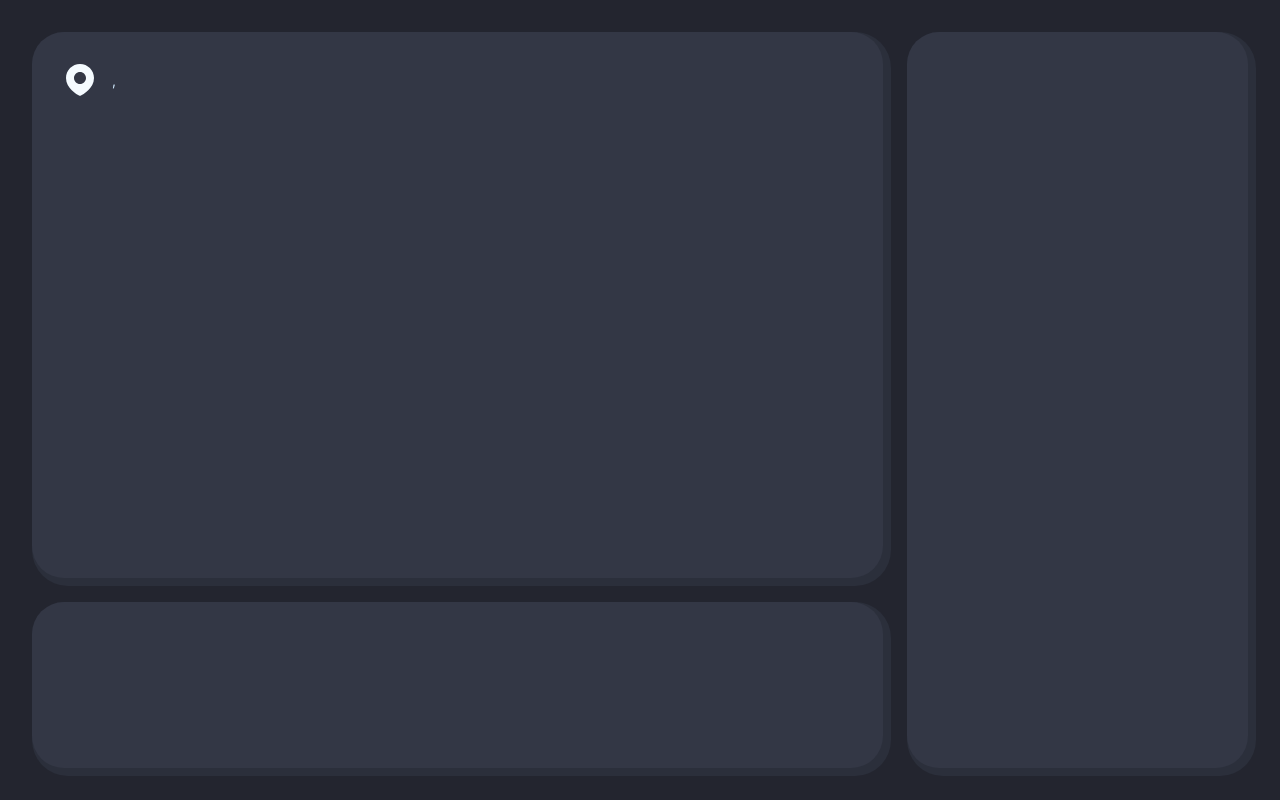
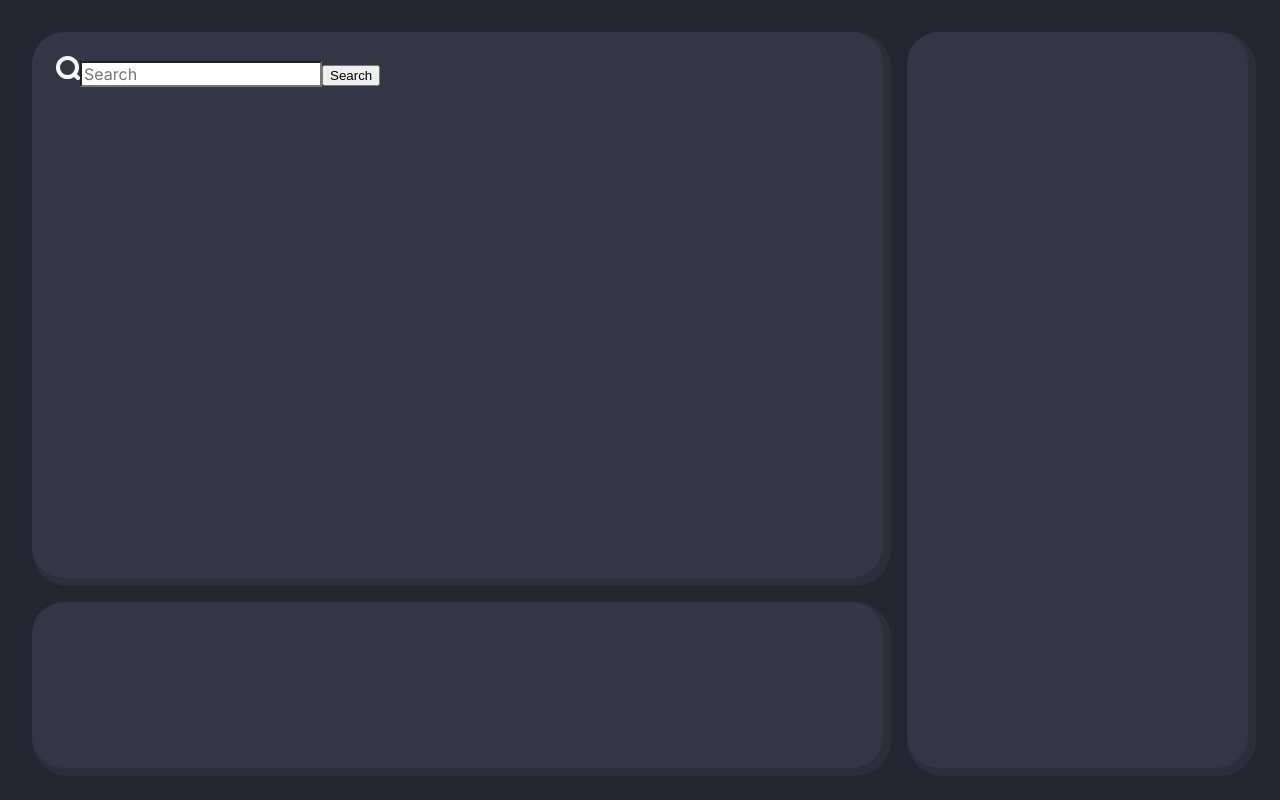
Before and after one commit to Qufel/weather-app, a React (Vite) app: page / in a window 1280 px wide. Built offline with nearby package versions, Linux system fonts and the light colour scheme.

Commit message:
Searching for location using Nominatim API

```diff
--- a/src/DataFetch.ts
+++ b/src/DataFetch.ts
@@ -5,6 +5,7 @@ export const getData = async (latitude: number, longitude: number) => {
 };
 
 export const getLocations = async (query: string) => {
+  await new Promise((f) => setTimeout(f, 1000));
   return fetch(
     `https://nominatim.openstreetmap.org/search?q=${query}&format=json&polygon_kml=0&addressdetails=1&featureType=city`
   ).then((res) => res.json());
--- a/src/assets/styles/components/_location_bar.scss
+++ b/src/assets/styles/components/_location_bar.scss
@@ -1,74 +1,2 @@
 @use "../abstracts" as *;
 @use "../base/typography" as *;
-
-.location-bar {
-  &-display {
-    display: flex;
-    flex-direction: row;
-
-    align-items: center;
-
-    width: fit-content;
-    min-height: 3rem;
-
-    gap: space(small);
-
-    & > .location-description {
-      display: flex;
-      flex-direction: column;
-      align-items: flex-start;
-
-      gap: space(xx-small);
-    }
-  }
-
-  &-search {
-    display: flex;
-    flex-direction: row;
-
-    padding-inline: space(medium);
-    padding-block: space(small);
-
-    align-items: center;
-
-    gap: space(medium);
-
-    width: fit-content;
-
-    background-color: color(black, 800);
-
-    border-radius: space(medium);
-
-    & > .search-input {
-      border: none;
-      color: color(white, 100);
-
-      min-height: space(x-large);
-
-      background-color: transparent;
-
-      &:focus {
-        outline: none;
-      }
-    }
-
-    & > .clear-input {
-      display: flex;
-      align-items: center;
-      justify-items: center;
-
-      background-color: transparent;
-      border: none;
-
-      & > img {
-        width: 20px;
-        height: 20px;
-      }
-
-      &:hover,
-      &:focus {
-        outline: none;
-      }
-    }
-  }
-}
--- a/src/components/LocationBar.tsx
+++ b/src/components/LocationBar.tsx
@@ -1,15 +1,8 @@
-import React, {
-  useEffect,
-  useState,
-  type ChangeEvent,
-  type ChangeEventHandler,
-} from "react";
+import React, { useState } from "react";
 
-import pin from "../assets/icons/pin.svg";
-import search from "../assets/icons/search.svg";
-import cancel from "../assets/icons/cancel.svg";
+import LocationSearch from "./LocationSearch";
 
-interface Location {
+export interface Location {
   name: string;
   state: string;
   country: string;
@@ -20,54 +13,18 @@ interface Location {
 interface Props {}
 
 function LocationBar() {
-  const [isSearching, setIsSearching] = useState(false);
-  const [location, setLocation] = useState(
-    JSON.parse(localStorage.getItem("location") || "{}") || new Location()
-  ); //TODO Implement a way to set location when app was never used (first run)
+  const [location, setLocation] = useState<any | null>(null);
 
-  const [searchQuery, setSearchQuery] = useState("");
-
-  const handleSearchToggle = () => {
-    setIsSearching(true);
-  };
-
-  const handleSearchInput = (event: ChangeEvent<HTMLInputElement>) => {
-    setSearchQuery(event.target.value);
-  };
-
-  if (isSearching) {
-    return (
-      <div className="location-bar-search">
-        <img src={search} alt="Search" />
-        <input
-          id="search-input"
-          className="search-input"
-          type="text"
-          onChange={handleSearchInput}
-          value={searchQuery}
-        />
-        <button
-          id="clear-input"
-          className="clear-input"
-          onClick={() => setSearchQuery("")}
-        >
-          <img src={cancel} alt="Clear Input" />
-        </button>
-      </div>
-    );
-  } else {
-    return (
-      <div className="location-bar-display" onClick={handleSearchToggle}>
-        <img src={pin} alt="Location Pin" width={48} height={48} />
-        <div className="location-description">
-          <h3 className="fs-x-large color-white-100">{location.name}</h3>
-          <p className="fs-small color-white-400">
-            {location.state}, {location.country}
-          </p>
-        </div>
-      </div>
-    );
-  }
+  return (
+    <div className="location-bar">
+      <LocationSearch
+        handleSetLocation={(location: any) => {
+          setLocation(location);
+          console.log("Selected location:", location);
+        }}
+      />
+    </div>
+  );
 }
 
 export default LocationBar;
--- /dev/null
+++ b/src/components/LocationSearch.tsx
@@ -0,0 +1,67 @@
+import React, { use, useEffect, useState } from "react";
+import { type Location } from "./LocationBar";
+
+import { getLocations } from "../DataFetch";
+
+import SearchItem from "./SearchItem";
+
+import search from "../assets/icons/search.svg";
+import { useQuery } from "@tanstack/react-query";
+
+interface Props {
+  handleSetLocation: (location: any) => void;
+}
+
+function LocationSearch({ handleSetLocation }: Props) {
+  const [text, setText] = useState("");
+
+  const {
+    data: locations,
+    isLoading,
+    refetch,
+  } = useQuery({
+    queryFn: () => getLocations(text),
+    queryKey: ["locations", text],
+    refetchOnWindowFocus: false,
+    enabled: false,
+  });
+
+  return (
+    <div className="location-search">
+      <div className="search-bar">
+        <img className="icon" src={search} alt="Search" />
+        <input
+          type="text"
+          name="search-input"
+          id="search-input"
+          placeholder="Search"
+          onChange={(e) => setText(e.target.value)}
+          value={text}
+        />
+        <button
+          onClick={() => {
+            setText(text);
+            refetch();
+          }}
+        >
+          Search
+        </button>
+      </div>
+      <ul className="search-results">
+        {isLoading && <li>Loading...</li>}
+        {locations &&
+          locations.map((location: any, index: number) => (
+            <SearchItem
+              key={index}
+              location={location}
+              handleSelect={() => {
+                handleSetLocation(location);
+              }}
+            />
+          ))}
+      </ul>
+    </div>
+  );
+}
+
+export default LocationSearch;
--- /dev/null
+++ b/src/components/SearchItem.tsx
@@ -0,0 +1,21 @@
+import pin from "../assets/icons/pin.svg";
+import { type Location } from "./LocationBar";
+
+interface Props {
+  key: number;
+  location: any;
+  handleSelect: () => void;
+}
+
+function SearchItem({ key, location, handleSelect }: Props) {
+  return (
+    <li key={key} className="search-item" onClick={handleSelect}>
+      <img className="icon" src={pin} alt="Location Pin" />
+      <p>
+        <span>{location["display_name"]}</span>
+      </p>
+    </li>
+  );
+}
+
+export default SearchItem;
--- a/src/components/CurrentWeatherPanel.tsx
+++ b/src/components/panels/CurrentWeatherPanel.tsx
@@ -1,4 +1,4 @@
-import LocationBar from "./LocationBar";
+import LocationBar from "../LocationBar";
 
 interface Props {}
 
--- a/src/main.tsx
+++ b/src/main.tsx
@@ -3,8 +3,12 @@ import { createRoot } from "react-dom/client";
 import "./assets/styles/main.scss";
 import App from "./App.tsx";
 
+import { QueryClient, QueryClientProvider } from "@tanstack/react-query";
+
 createRoot(document.getElementById("root")!).render(
   <StrictMode>
-    <App />
+    <QueryClientProvider client={new QueryClient()}>
+      <App />
+    </QueryClientProvider>
   </StrictMode>
 );
```
Also changed, not shown: src/App.tsx (+5 -3 lines), src/components/panels/HourlyForecastPanel.tsx (renamed from src/components/HourlyForecastPanel.tsx), src/components/panels/WeeklyForecastPanel.tsx (renamed from src/components/WeeklyForecastPanel.tsx).
